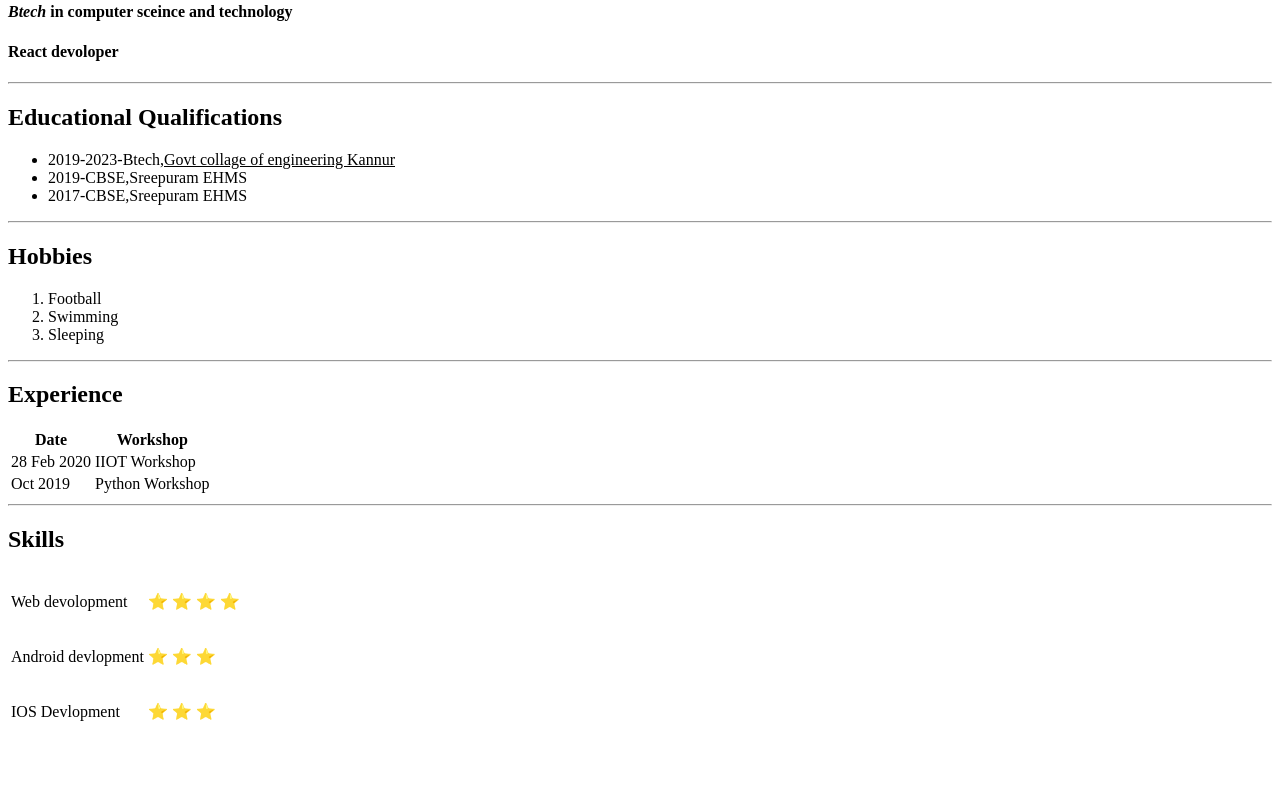
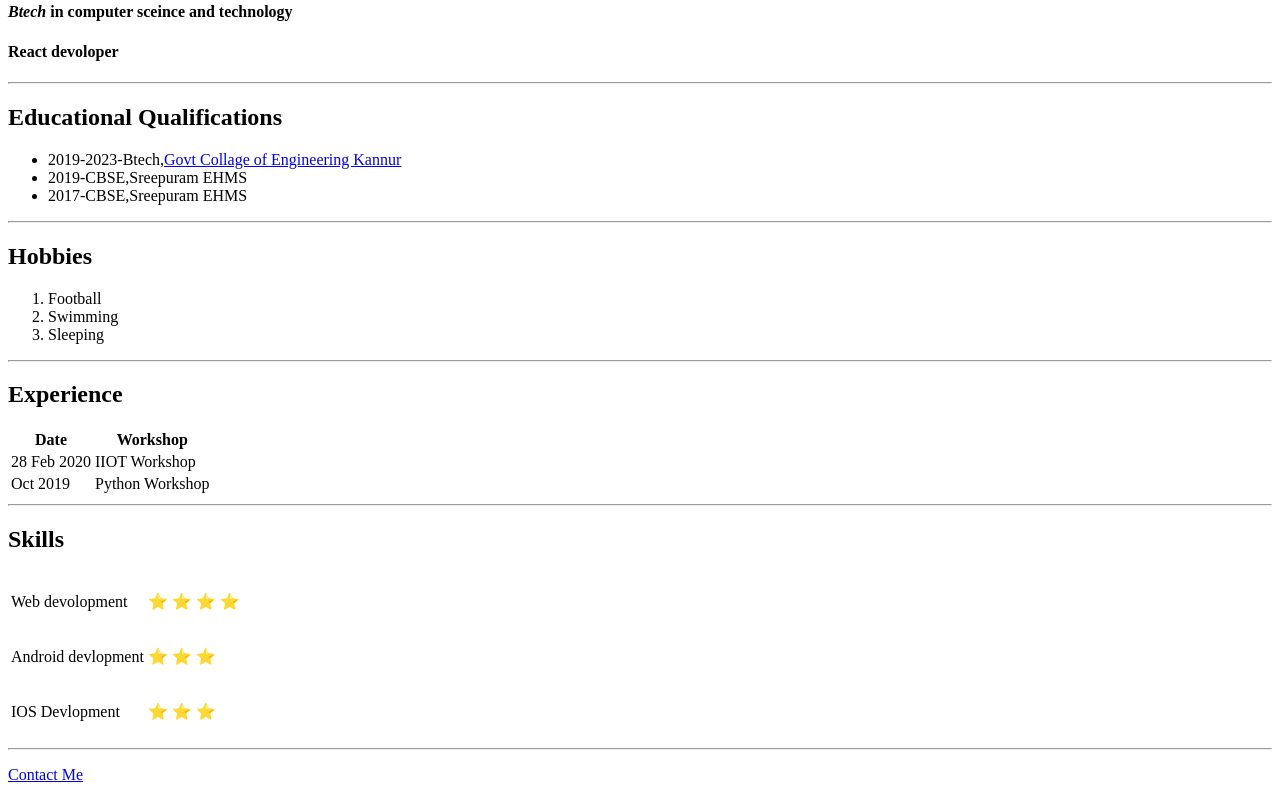
Before and after one commit to Shahin9744/devcom, a plain HTML site: page index.html in a window 1280 px wide. Shown: the part 351-1151 px from the top of the page. Before the commit the page ends 1099 px from the top, so only its background shows below. Drawn offline with Linux system fonts and the light colour scheme.

Commit message:
Update index.html

```diff
--- a/index.html
+++ b/index.html
@@ -1,3 +1,4 @@
+
 <!DOCTYPE html>
 <html lang="en">
 <head>
@@ -14,7 +15,7 @@
     <hr>
     <h2>Educational Qualifications</h2>
     <ul>
-        <li>2019-2023-Btech,<ins>Govt collage of engineering Kannur</ins></li>
+        <li>2019-2023-Btech,<ins><a href="https://www.gcek.ac.in/" target="_blank" title="Go to site">Govt Collage of Engineering Kannur</a></ins></li>
         <li>2019-CBSE,Sreepuram EHMS</li>
         <li>2017-CBSE,Sreepuram EHMS</li>
     </ul>
@@ -56,7 +57,6 @@
             <td><p>&#11088</p></td>
             <td><p>&#11088</p></td>
             <td><p>&#11088</p></td>
-
         </tr>
         <tr>
             <td>IOS Devlopment</td>
@@ -65,5 +65,7 @@
             <td><p>&#11088</p></td>
         </tr>
     </table>
+    <hr>
+    <p><a href="contact.html" target="_blind" title="Go to site">Contact Me</a></p>
 </body>
 </html>
```
